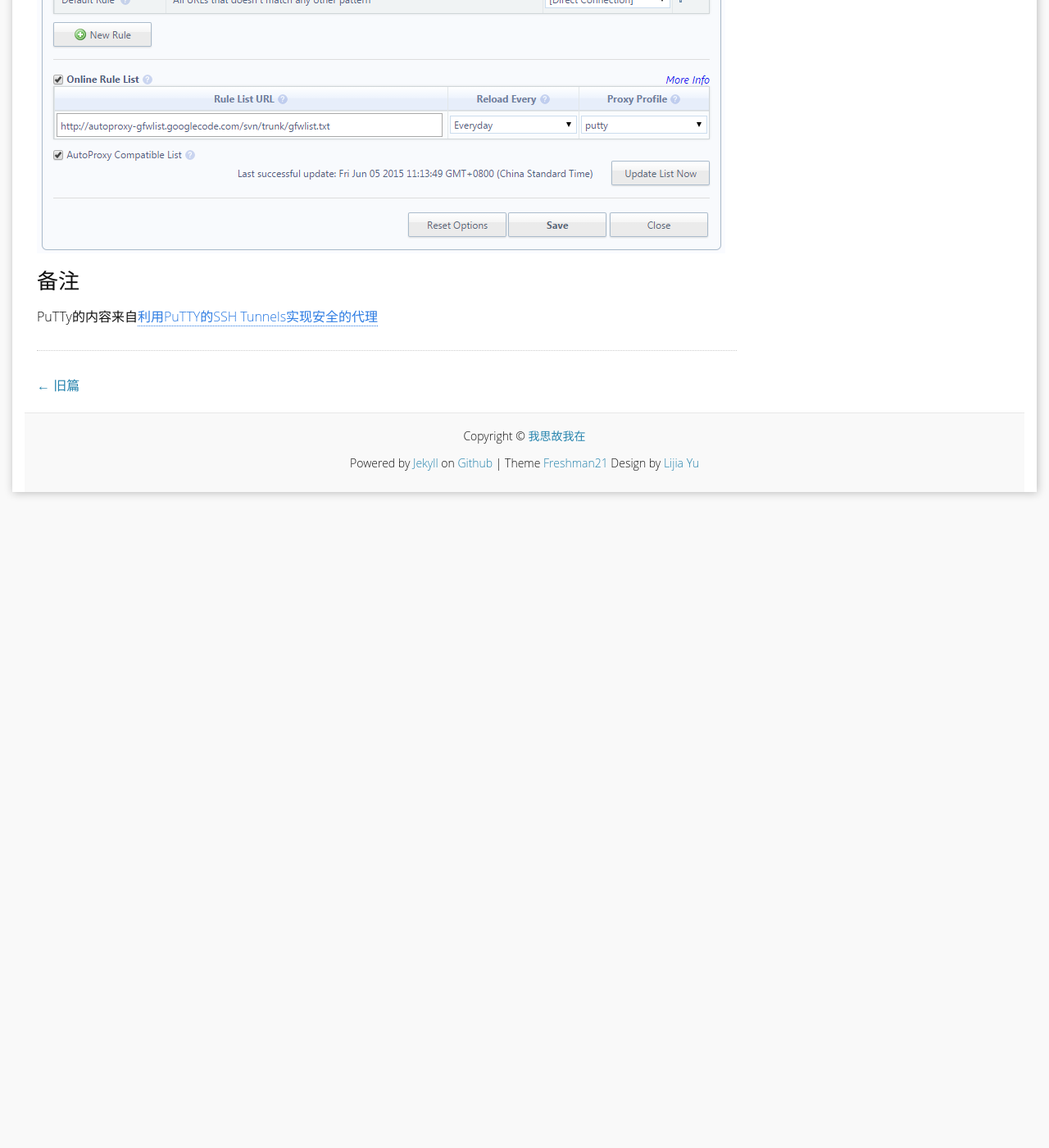
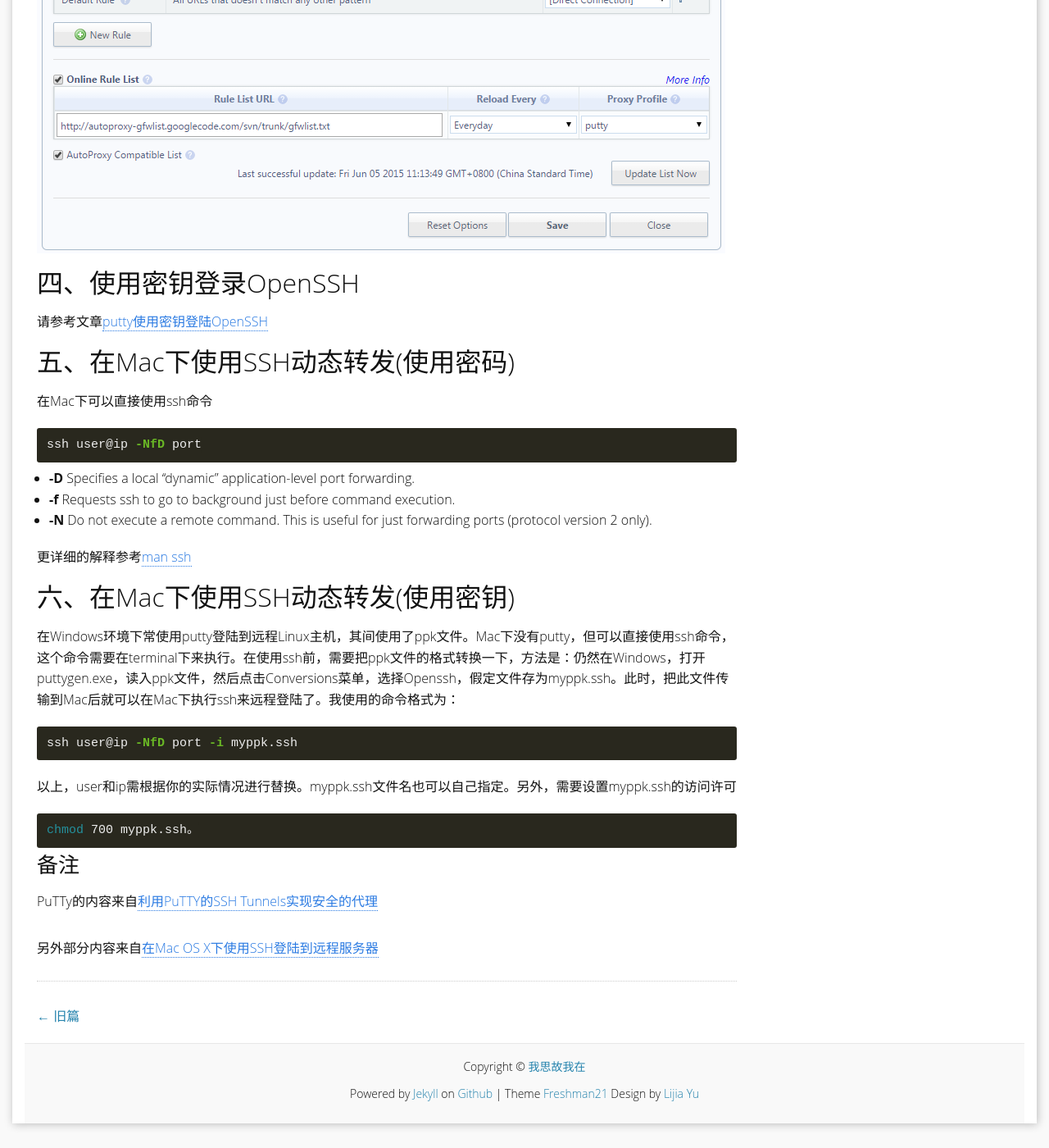
Before and after one commit to Junch/Junch.github.io, a Jekyll site: the page built from _posts/2015-06-05-original-proxy.md, in a window 1280 px wide and 1400 px high, scrolled down 3914 px. Shown: the whole window at 82% size. Built offline with Jekyll 4.4.1, drawn with Linux system fonts in a browser that asks for light colours; some web fonts are replaced; comment, search, counter and statistics services are not loaded; before the commit the page ends 4544 px from its top, so only the background shows below that.

Commit message:
Append more content to the proxy article

```diff
--- a/_posts/2015-06-05-original-proxy.md
+++ b/_posts/2015-06-05-original-proxy.md
@@ -44,5 +44,36 @@ switchysharp是chrome的一个插件，安装后作如下配置：
 启用切换规则，使用在线规则列表http://autoproxy-gfwlist.googlecode.com/svn/trunk/gfwlist.txt
 ![](/images/switchysharp2.png)
 
+##四、使用密钥登录OpenSSH
+请参考文章[putty使用密钥登陆OpenSSH](http://www.linuxfly.org/post/175/)
+
+##五、在Mac下使用SSH动态转发(使用密码)
+在Mac下可以直接使用ssh命令
+
+{% highlight bash %}
+ssh user@ip -NfD port
+{% endhighlight %}
+
+- **-D** Specifies a local ''dynamic'' application-level port forwarding.
+- **-f** Requests ssh to go to background just before command execution.
+- **-N** Do not execute a remote command. This is useful for just forwarding ports (protocol version 2 only).
+
+更详细的解释参考[man ssh](http://linux.die.net/man/1/ssh)
+
+##六、在Mac下使用SSH动态转发(使用密钥)
+在Windows环境下常使用putty登陆到远程Linux主机，其间使用了ppk文件。Mac下没有putty，但可以直接使用ssh命令，这个命令需要在terminal下来执行。在使用ssh前，需要把ppk文件的格式转换一下，方法是：仍然在Windows，打开puttygen.exe，读入ppk文件，然后点击Conversions菜单，选择Openssh，假定文件存为myppk.ssh。此时，把此文件传输到Mac后就可以在Mac下执行ssh来远程登陆了。我使用的命令格式为：
+
+{% highlight bash %}
+ssh user@ip -NfD port -i myppk.ssh
+{% endhighlight %}
+
+以上，user和ip需根据你的实际情况进行替换。myppk.ssh文件名也可以自己指定。另外，需要设置myppk.ssh的访问许可
+
+{% highlight bash %}
+chmod 700 myppk.ssh。
+{% endhighlight %}
+
 ###备注
 PuTTy的内容来自[利用PuTTY的SSH Tunnels实现安全的代理](http://www.huluboke.com/putty-ssh-tunnels/)
+
+另外部分内容来自[在Mac OS X下使用SSH登陆到远程服务器](http://www.linuxidc.com/Linux/2012-01/51021.htm)
```
